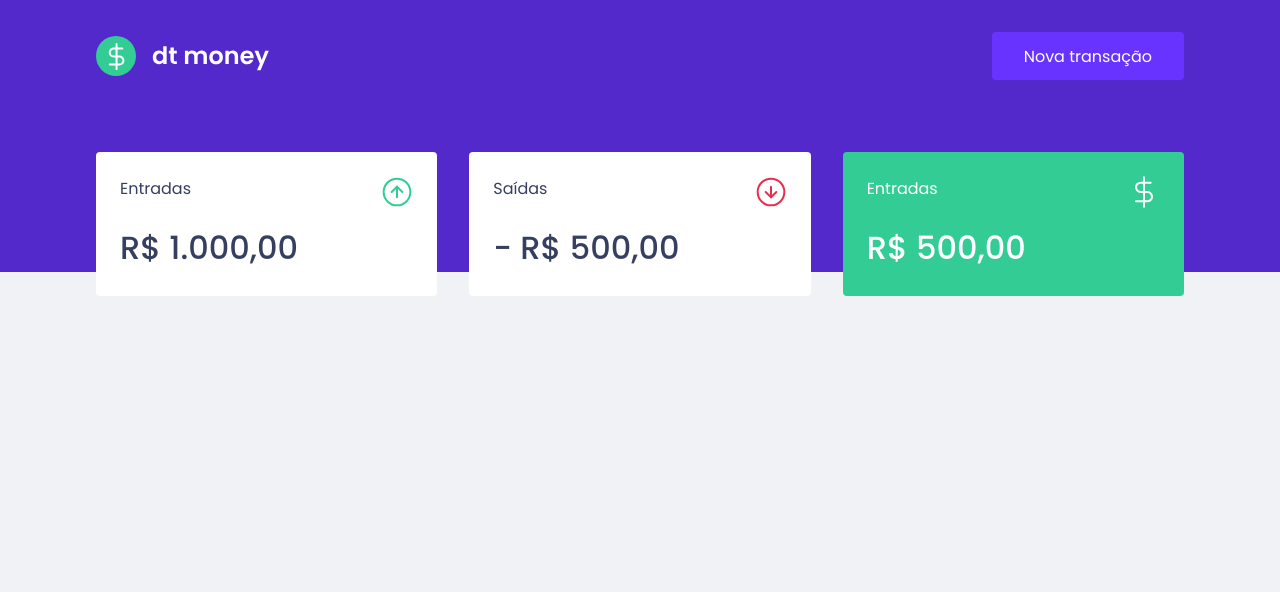
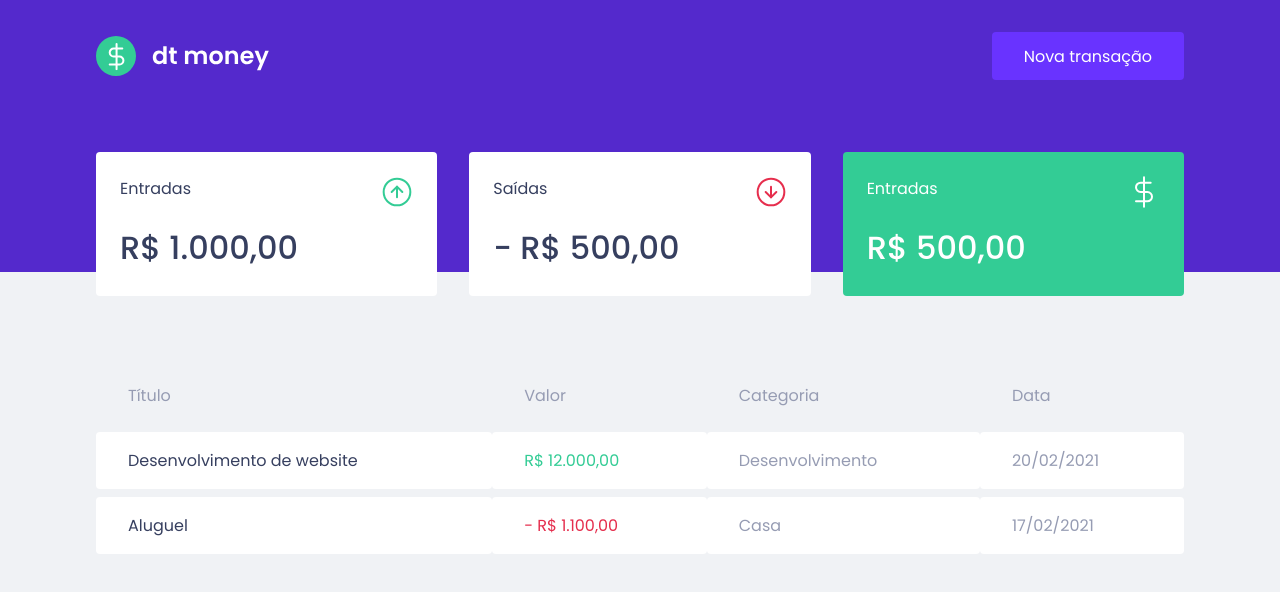
Before and after one commit to marifalcao/dtmoney, a React (Create React App) app: page / in a window 1280 px wide. Shown: the top 592 px of the page. Built offline with nearby package versions, Linux system fonts and the light colour scheme.

Commit message:
Componente transactionsTable adicionado

```diff
--- a/src/components/Dashboard/index.tsx
+++ b/src/components/Dashboard/index.tsx
@@ -1,10 +1,12 @@
 import { Summary } from "../Summary";
+import { TransactionsTable } from "../TransactionsTable";
 import { Container } from "./style";
 
 export function Dashboard () {
   return (
     <Container>
       <Summary/>
+      <TransactionsTable/>
     </Container>
   )
 }
--- /dev/null
+++ b/src/components/TransactionsTable/index.tsx
@@ -0,0 +1,32 @@
+import { Container } from "./style";
+
+export function TransactionsTable () {
+  return (
+    <Container>
+      <table>
+        <thead>
+          <tr>
+            <th>Título</th>
+            <th>Valor</th>
+            <th>Categoria</th>
+            <th>Data</th>
+          </tr>
+        </thead>
+        <tbody>
+          <tr>
+            <td>Desenvolvimento de website</td>
+            <td className="deposito">R$ 12.000,00</td>
+            <td>Desenvolvimento</td>
+            <td>20/02/2021</td>
+          </tr>
+          <tr>
+            <td>Aluguel</td>
+            <td className="retirada">- R$ 1.100,00</td>
+            <td>Casa</td>
+            <td>17/02/2021</td>
+          </tr>
+        </tbody>
+      </table>
+    </Container>
+  )
+}
--- /dev/null
+++ b/src/components/TransactionsTable/style.ts
@@ -0,0 +1,35 @@
+import styles from 'styled-components';
+
+export const Container = styles.div`
+  margin-top: 4rem;
+
+  table {
+    width: 100%;
+    border-spacing: 0 0.5rem;
+
+    th {
+      color: var(--text-body);
+      font-weight: 400;
+      padding: 1rem 2rem;
+      text-align: left;
+      line-height: 1.5rem;
+    }
+
+    td {
+      padding: 1rem 2rem;
+      border: 0;
+      background: var(--shape);
+      color: var(--text-body);
+      border-radius: 0.25rem;
+      &:first-child {
+        color: var(--text-title);
+      }
+      &.retirada {
+        color: var(--red);
+      }
+      &.deposito {
+        color: var(--green);
+      }
+    }
+  }
+`;
```
